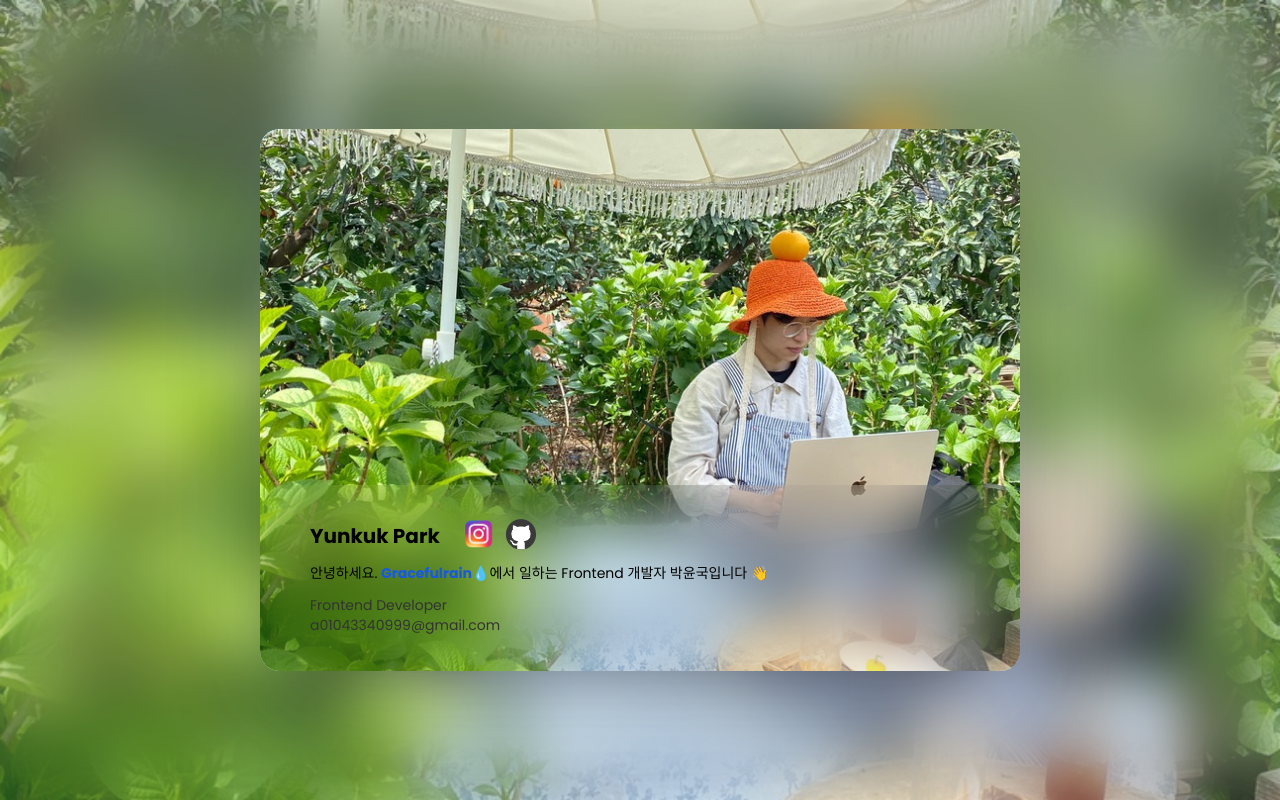
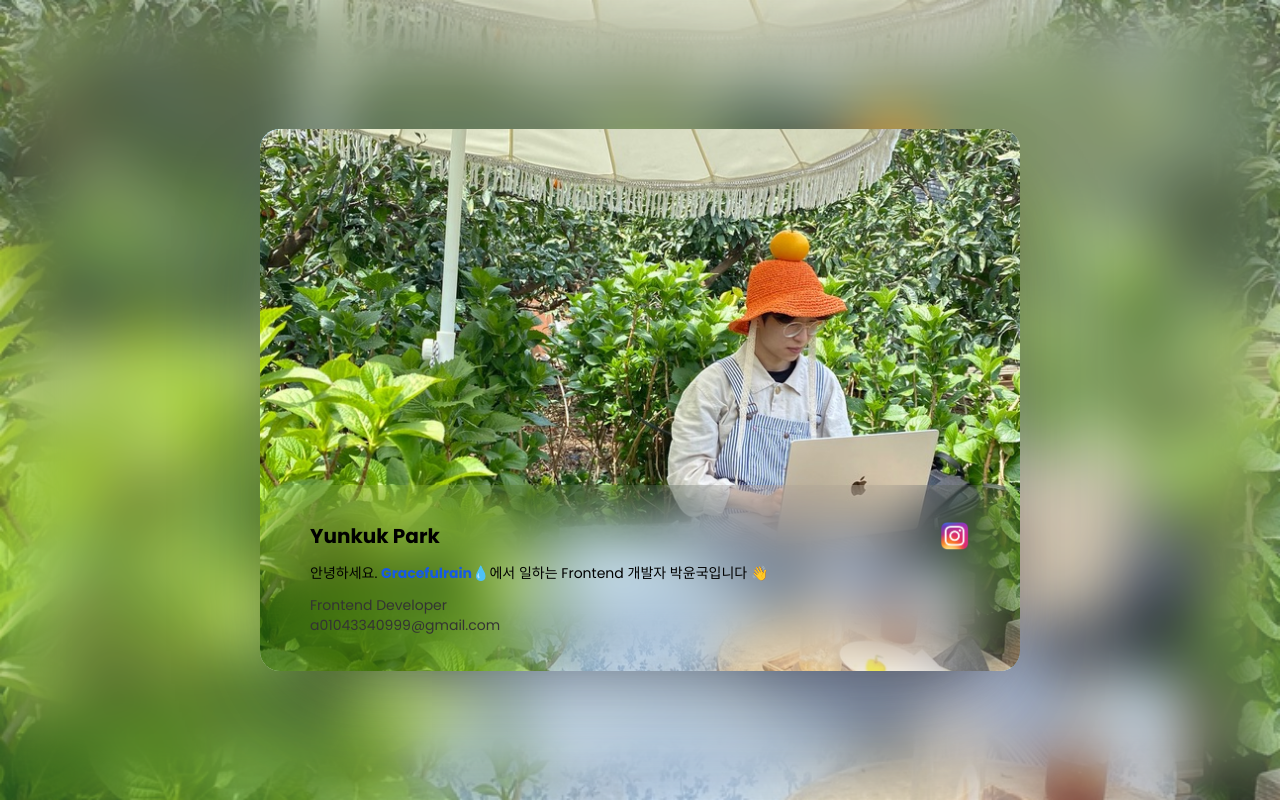
Before and after one commit to YunKukPark/profile-card, a plain HTML site: page index.html in a window 1280 px wide. Drawn offline with Linux system fonts and the light colour scheme.

Commit message:
💄style: modify layout

```diff
--- a/index.html
+++ b/index.html
@@ -24,22 +24,14 @@
         <div class="profile-drawer">
           <section class="profile-section">
             <div class="profile-info">
-              <div class="profile-name">
+              <div class="profile-header">
                 <h1>Yunkuk Park</h1>
-                <ul class="profile-links">
-                  <li class="link-item">
-                    <a
-                      href="https://www.instagram.com/seha_park._._"
-                      target="_blank"
-                      ><img src="./images/instagram.png" alt="instagram" />
-                    </a>
-                  </li>
-                  <li class="link-item">
-                    <a href="https://github.com/yunkukpark" target="_blank"
-                      ><img src="./images/github.png" alt="github" />
-                    </a>
-                  </li>
-                </ul>
+                <a
+                  class="profile-link"
+                  href="https://www.instagram.com/seha_park._._"
+                  target="_blank"
+                  ><img src="./images/instagram.png" alt="instagram" />
+                </a>
               </div>
               <p class="introduction">
                 안녕하세요. <strong>Gracefulrain💧</strong>에서 일하는 Frontend
--- a/style.css
+++ b/style.css
@@ -146,9 +146,10 @@ html {
   color: var(--color-black);
 }
 
-.profile-name {
+.profile-header {
   width: 100%;
   display: flex;
+  justify-content: space-between;
   align-items: center;
   gap: 24px;
   margin-bottom: 12px;
@@ -168,19 +169,14 @@ html {
   text-decoration: none;
 }
 
-.link-item {
+.profile-link {
   width: 30px;
   height: 30px;
   display: flex;
   align-items: center;
 }
 
-.profile-links {
-  display: flex;
-  gap: 12px;
-}
-
-.link-item img {
+.profile-link img {
   width: 100%;
   height: 100%;
   /* contain으로 할 건지 cover로 할 건지 선택지 줘야 함 */
@@ -257,7 +253,7 @@ html {
     bottom: 0;
   }
 
-  .link-item {
+  .profile-link {
     width: 28px;
     height: 28px;
   }
```
